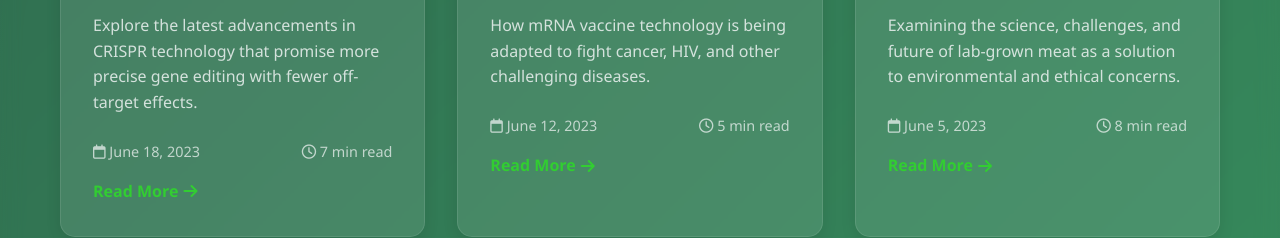
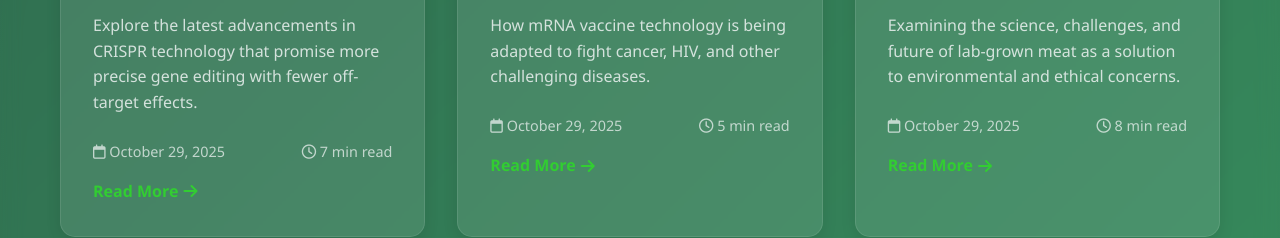
Before and after one commit to callmesomeone000/biotech-website, a plain HTML site: page index.html in a window 1280 px wide. Shown: the part 3008-3246 px from the top of the page. Drawn offline with Linux system fonts and the light colour scheme.

Commit message:
Update publication dates for blog posts

```diff
--- a/index.html
+++ b/index.html
@@ -1351,7 +1351,7 @@
                         <h3>CRISPR 2.0: The Next Generation of Gene Editing</h3>
                         <p>Explore the latest advancements in CRISPR technology that promise more precise gene editing with fewer off-target effects.</p>
                         <div class="card-meta">
-                            <span><i class="far fa-calendar"></i> June 18, 2023</span>
+                            <span><i class="far fa-calendar"></i> October 29, 2025</span>
                             <span><i class="far fa-clock"></i> 7 min read</span>
                         </div>
                         <a href="javascript:void(0)" class="read-more" onclick="showBlogPost('crispr-2.0')">Read More <i class="fas fa-arrow-right"></i></a>
@@ -1365,7 +1365,7 @@
                         <h3>Beyond COVID: mRNA Technology's Next Frontier</h3>
                         <p>How mRNA vaccine technology is being adapted to fight cancer, HIV, and other challenging diseases.</p>
                         <div class="card-meta">
-                            <span><i class="far fa-calendar"></i> June 12, 2023</span>
+                            <span><i class="far fa-calendar"></i> October 29, 2025</span>
                             <span><i class="far fa-clock"></i> 5 min read</span>
                         </div>
                         <a href="javascript:void(0)" class="read-more" onclick="showBlogPost('mrna-technology')">Read More <i class="fas fa-arrow-right"></i></a>
@@ -1379,7 +1379,7 @@
                         <h3>Cultured Meat: Sustainable Protein Revolution</h3>
                         <p>Examining the science, challenges, and future of lab-grown meat as a solution to environmental and ethical concerns.</p>
                         <div class="card-meta">
-                            <span><i class="far fa-calendar"></i> June 5, 2023</span>
+                            <span><i class="far fa-calendar"></i> October 29, 2025</span>
                             <span><i class="far fa-clock"></i> 8 min read</span>
                         </div>
                         <a href="javascript:void(0)" class="read-more" onclick="showBlogPost('cultured-meat')">Read More <i class="fas fa-arrow-right"></i></a>
```
